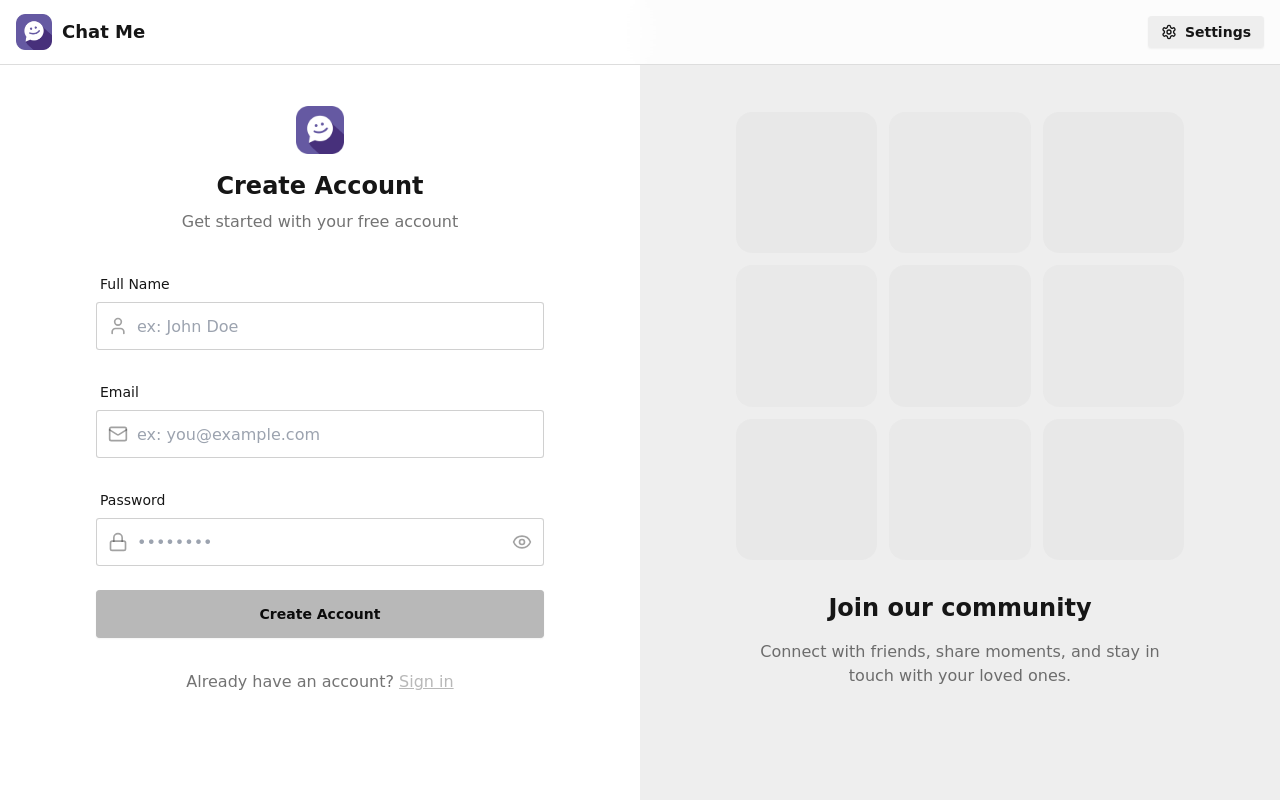
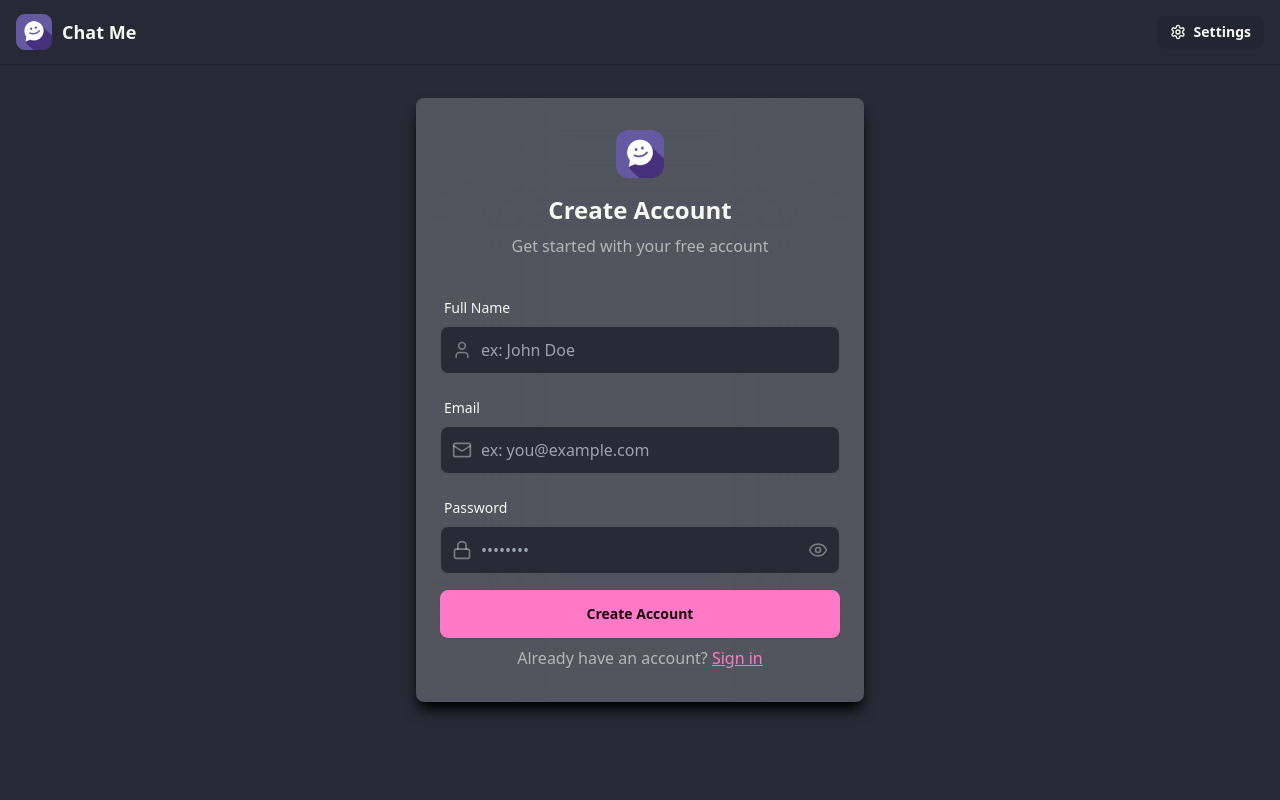
Before and after one commit to M-Alok/Chat-Me, a React (Vite) app in the folder frontend/: page /signup in a window 1280 px wide. Built offline with nearby package versions, Linux system fonts and the light colour scheme.

Commit message:
Updated login and signup page UI

```diff
--- a/frontend/src/components/AuthImagePattern.jsx
+++ /dev/null
@@ -1,22 +0,0 @@
-const AuthImagePattern = ({ title, subtitle }) => {
-    return (
-      <div className="hidden lg:flex items-center justify-center bg-base-200 p-12">
-        <div className="max-w-md text-center">
-          <div className="grid grid-cols-3 gap-3 mb-8">
-            {[...Array(9)].map((_, i) => (
-              <div
-                key={i}
-                className={`aspect-square rounded-2xl bg-primary/10 ${
-                  i % 2 === 0 ? "animate-pulse" : ""
-                }`}
-              />
-            ))}
-          </div>
-          <h2 className="text-2xl font-bold mb-4">{title}</h2>
-          <p className="text-base-content/60">{subtitle}</p>
-        </div>
-      </div>
-    );
-  };
-
-  export default AuthImagePattern;
--- a/frontend/src/pages/LoginPage.jsx
+++ b/frontend/src/pages/LoginPage.jsx
@@ -1,8 +1,7 @@
 import { useState } from "react";
 import { useAuthStore } from "../store/useAuthStore";
-import { Eye, EyeOff, Loader2, Lock, Mail, MessageSquare } from "lucide-react";
+import { Eye, EyeOff, Loader2, Lock, Mail } from "lucide-react";
 import { Link } from "react-router-dom";
-import AuthImagePattern from "../components/AuthImagePattern";
 
 const LoginPage = () => {
     const [showPassword, setShowPassword] = useState(false);
@@ -19,10 +18,9 @@ const LoginPage = () => {
     }
 
     return (
-        <div className="h-screen grid lg:grid-cols-2">
-        {/* Left Side - Form */}
+        <div className="h-screen grid lg:grid-cols-1">
             <div className="flex flex-col justify-center items-center p-6 sm:p-12">
-            <div className="w-full max-w-md space-y-8">
+                <div className="w-full max-w-md space-y-8 rounded-lg shadow-lg shadow-black backdrop-blur-3xl bg-white/20 px-6 py-8">
                     {/* Logo */}
                     <div className="text-center mb-8">
                         <div className="flex flex-col items-center gap-2 group">
@@ -112,14 +110,6 @@ const LoginPage = () => {
                     </div>
                 </div>
             </div>
-
-        {/* Right Side - Image/Pattern */}
-        <AuthImagePattern
-            title={"Welcome back!"}
-            subtitle={
-            "Sign in to continue your conversations and catch up with your messages."
-            }
-        />
         </div>
     );
 };
--- a/frontend/src/pages/SignupPage.jsx
+++ b/frontend/src/pages/SignupPage.jsx
@@ -1,8 +1,7 @@
 import { useState } from "react";
 import { useAuthStore } from "../store/useAuthStore";
-import { Eye, EyeOff, Loader2, Lock, Mail, MessageSquare, User } from "lucide-react";
+import { Eye, EyeOff, Loader2, Lock, Mail, User } from "lucide-react";
 import { Link } from "react-router-dom";
-import AuthImagePattern from "../components/AuthImagePattern";
 import toast from "react-hot-toast";
 
 const SignupPage = () => {
@@ -33,15 +32,13 @@ const SignupPage = () => {
   };
 
   return (
-    <div className="min-h-screen grid lg:grid-cols-2">
-      {/* Left side */}
-      <div className="flex flex-col justify-center items-center p- sm:p-12">
-        <div className="w-full max-w-md space-y-8">
+    <div className="min-h-screen grid lg:grid-cols-1">
+      <div className="flex flex-col justify-center items-center p-6 sm:p-12">
+        <div className="w-full max-w-md space-y-2 rounded-lg shadow-lg shadow-black backdrop-blur-3xl bg-white/20 px-6 py-8">
           {/* Logo */}
           <div className="text-center mb-8">
             <div className="flex flex-col items-center gap-2 group">
               <div className="size-12 rounded-xl bg-primary/10 flex items-center justify-center group-hover:bg-primary/20 transition-colors">
-                {/* <MessageSquare className="size-6 text-primary" /> */}
                 <img src="/logo.png" alt="logo" />
               </div>
               <h1 className="text-2xl font-bold mt-2">Create Account</h1>
@@ -52,7 +49,7 @@ const SignupPage = () => {
           </div>
 
           {/* Form */}
-          <form onSubmit={handleFormSubmit} className="space-y-6">
+          <form onSubmit={handleFormSubmit} className="space-y-4">
             {/* FullName field */}
             <div className="form-control">
               <label className="label">
@@ -154,12 +151,6 @@ const SignupPage = () => {
           </div>
         </div>
       </div>
-
-      {/* Right side */}
-      <AuthImagePattern
-        title="Join our community"
-        subtitle="Connect with friends, share moments, and stay in touch with your loved ones."
-      />
     </div>
   );
 };
--- a/frontend/src/store/useThemeStore.js
+++ b/frontend/src/store/useThemeStore.js
@@ -1,7 +1,7 @@
 import { create } from "zustand";
 
 export const useThemeStore = create((set) => ({
-    theme: localStorage.getItem('chat-theme') || 'wireframe',
+    theme: localStorage.getItem('chat-theme') || 'dracula',
     setTheme: (theme) => {
         localStorage.setItem('chat-theme', theme);
         set({ theme });
```
Lines whose indentation alone changed are shown as unchanged.
